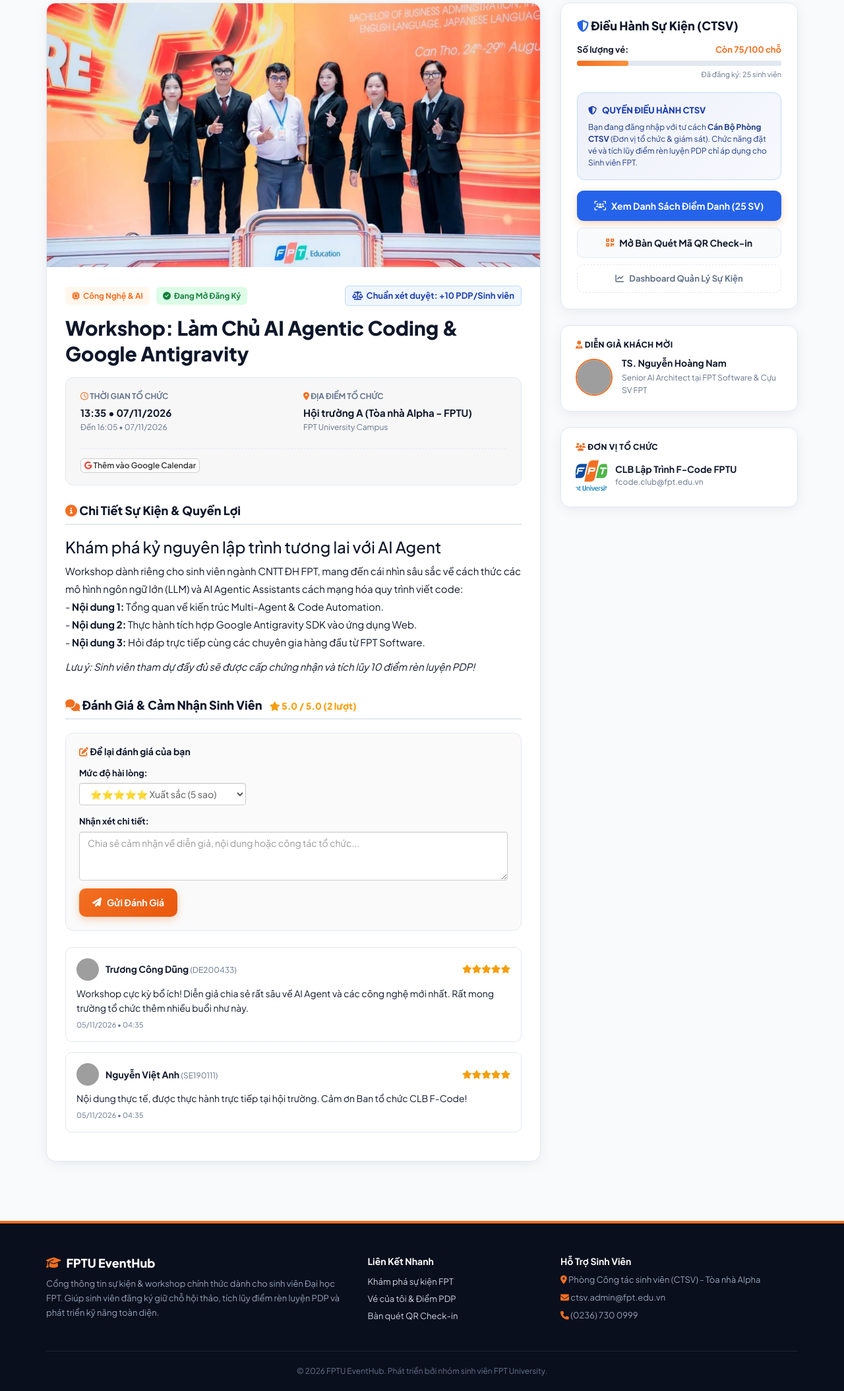
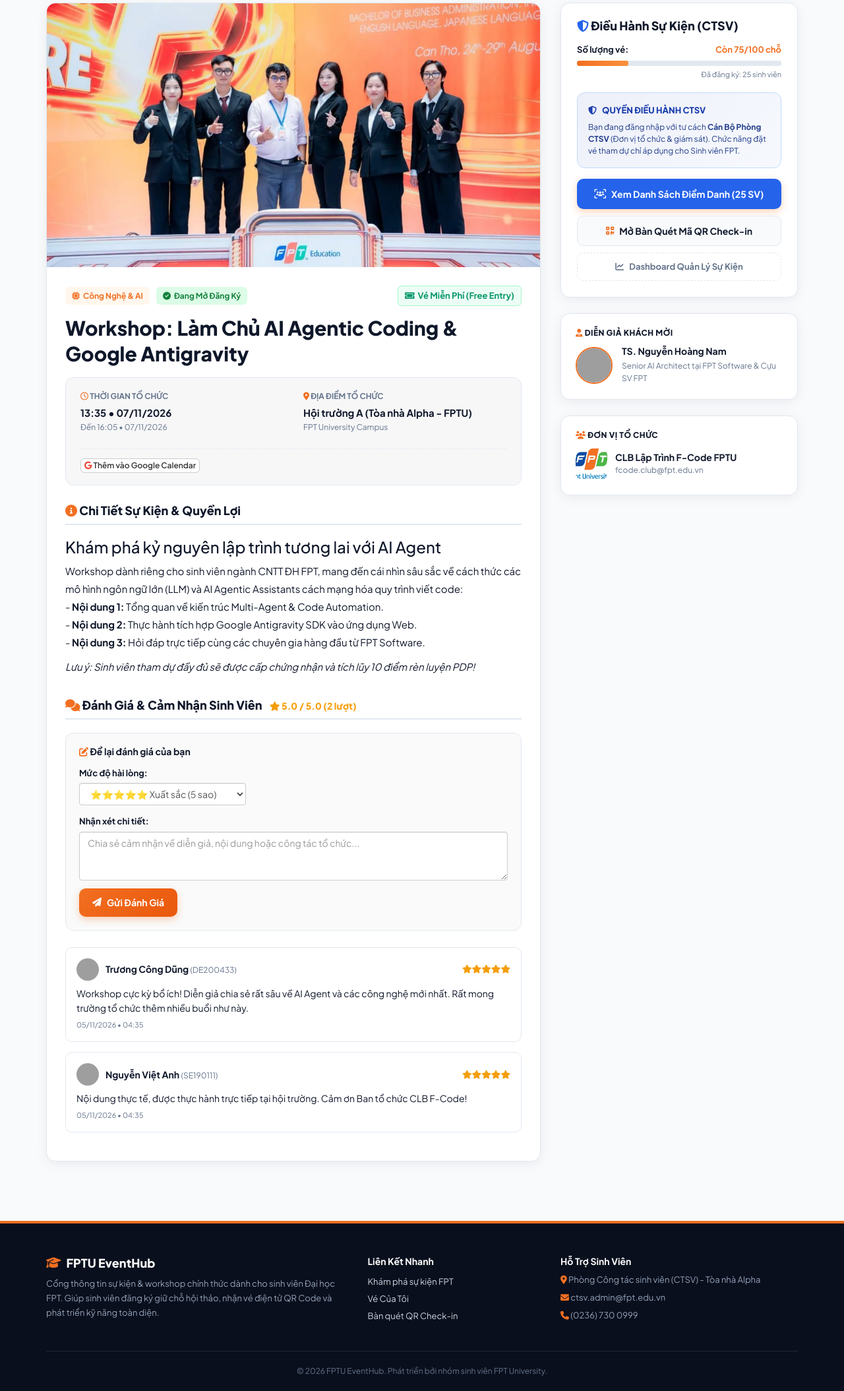
Before and after one commit to CongDung0506/FPTU-EventHub, a Flask app: page /events/1 in a window 1280 px wide. Shown: the part 215-2324 px from the top of the page at 66% size. Run offline with Flask 3, Linux system fonts and the light colour scheme; a user stored in the database is signed in; data comes from the database, SQL or seed files in the repository; some libraries are stand-ins or nearby versions; grey boxes are pictures that could not be loaded.

Commit message:
refactor: remove all PDP points and rating ranks across entire portal and simplify to ticket-first event management

```diff
--- a/app.py
+++ b/app.py
@@ -334,7 +334,7 @@ def register_ticket(event_id):
 
     # Can bo Phong CTSV / Ban To Chuc chi quan ly, khong dang ky ve nhu sinh vien
     if current_user.is_admin or current_user.is_organizer:
-        flash("Tài khoản Cán bộ Phòng CTSV là đơn vị tổ chức, quản lý và điều hành sự kiện — không áp dụng đăng ký giữ chỗ hoặc tích lũy điểm rèn luyện cá nhân!", "warning")
+        flash("Tài khoản Cán bộ Phòng CTSV là đơn vị tổ chức, quản lý và điều hành sự kiện — không áp dụng đăng ký giữ chỗ cá nhân!", "warning")
         return redirect(url_for("event_detail", event_id=event.id))
 
     # 1. Kiem tra sinh vien da dang ky chua
@@ -368,7 +368,7 @@ def register_ticket(event_id):
         )
         db.session.add(ticket)
         db.session.commit()
-        flash(f"🎉 Đăng ký vé thành công! Mã vé của bạn là: {ticket_code} (+{event.pdp_points} PDP sau khi điểm danh)", "success")
+        flash(f"🎉 Đăng ký vé thành công! Mã vé của bạn là: {ticket_code} ", "success")
         return redirect(url_for("my_tickets"))
     except Exception as e:
         db.session.rollback()
@@ -513,10 +513,10 @@ def export_attendees_csv(event_id):
     si = io.StringIO()
     cw = csv.writer(si)
     # Header chuan phong CTSV FPT
-    cw.writerow(["Mã Vé", "MSSV", "Họ và Tên", "Email", "Số Điện Thoại", "Thời Gian Đăng Ký", "Trạng Thái", "Thời Gian Điểm Danh", "Điểm PDP Nhận"])
+    cw.writerow(["Mã Vé", "MSSV", "Họ và Tên", "Email", "Số Điện Thoại", "Thời Gian Đăng Ký", "Trạng Thái", "Thời Gian Điểm Danh"])
 
     for t in tickets:
-        pdp_earned = event.pdp_points if t.status == "CHECKED_IN" else 0
+
         cw.writerow([
             t.ticket_code,
             t.user.student_id or "",
@@ -526,7 +526,6 @@ def export_attendees_csv(event_id):
             t.registered_at.strftime("%Y-%m-%d %H:%M:%S") if t.registered_at else "",
             "Đã điểm danh" if t.status == "CHECKED_IN" else ("Đã đăng ký" if t.status == "REGISTERED" else "Đã hủy"),
             t.checked_in_at.strftime("%Y-%m-%d %H:%M:%S") if t.checked_in_at else "Chưa",
-            pdp_earned
         ])
 
     # UTF-8 BOM giup Excel Windows hien thi dung tieng Viet khong loi font
@@ -582,7 +581,7 @@ def check_in():
             db.session.commit()
             check_result = {
                 "success": True,
-                "msg": f"✅ CHECK-IN THÀNH CÔNG cho sinh viên {ticket.user.full_name} ({ticket.user.student_id})! +{ticket.event.pdp_points} Điểm PDP",
+                "msg": f"✅ CHECK-IN THÀNH CÔNG cho sinh viên {ticket.user.full_name} ({ticket.user.student_id})!",
                 "type": "success",
                 "ticket": ticket
             }
@@ -630,7 +629,7 @@ def api_scan_checkin():
 
     return jsonify({
         "success": True,
-        "msg": f"🎉 CHECK-IN THÀNH CÔNG: {ticket.user.full_name} ({ticket.user.student_id})! +{ticket.event.pdp_points} PDP",
+        "msg": f"🎉 CHECK-IN THÀNH CÔNG: {ticket.user.full_name} ({ticket.user.student_id})!",
         "type": "success",
         "ticket": {
             "code": ticket.ticket_code,
@@ -649,7 +648,7 @@ def toggle_checkin(ticket_id):
     if ticket.status == "REGISTERED":
         ticket.status = "CHECKED_IN"
         ticket.checked_in_at = datetime.utcnow()
-        flash(f"Đã điểm danh vé {ticket.ticket_code} (+{ticket.event.pdp_points} PDP) thành công!", "success")
+        flash(f"Đã điểm danh vé {ticket.ticket_code}  thành công!", "success")
     elif ticket.status == "CHECKED_IN":
         ticket.status = "REGISTERED"
         ticket.checked_in_at = None
--- a/templates/base.html
+++ b/templates/base.html
@@ -265,8 +265,8 @@
           {% if current_user.is_authenticated %}
             {% if not current_user.is_admin and not current_user.is_organizer %}
               <li class="hidden-xs" style="margin-right:8px;">
-                <span class="feh-rank-pill {{ current_user.pdp_rank.badge_class }}" title="Hạng rèn luyện PDP FPTU" style="font-size:12px;padding:4px 10px;cursor:pointer;" onclick="location.href='{{ url_for('my_tickets') }}'">
-                  {{ current_user.pdp_rank.icon }} {{ current_user.pdp_rank.title }} • {{ current_user.total_pdp_points }} PDP
+                <span class="badge" style="background:#e0f2fe;color:#0284c7;padding:6px 12px;font-size:12px;border-radius:12px;font-weight:700;">
+                  <i class="fa-solid fa-graduation-cap"></i> Sinh Viên FPT
                 </span>
               </li>
             {% elif current_user.is_admin %}
@@ -302,7 +302,7 @@
                   <li><a href="{{ url_for('check_in') }}"><i class="fa-solid fa-qrcode"></i> Bàn quét mã QR Check-in</a></li>
                 {% else %}
                   <li class="dropdown-header">MSSV: {{ current_user.student_id or 'FPT Student' }}</li>
-                  <li><a href="{{ url_for('my_tickets') }}"><i class="fa-solid fa-ticket"></i> Vé đã đăng ký & Điểm PDP</a></li>
+                  <li><a href="{{ url_for('my_tickets') }}"><i class="fa-solid fa-ticket"></i> Vé Đã Đăng Ký Của Tôi</a></li>
                 {% endif %}
                 <li role="separator" class="divider"></li>
                 <li><a href="{{ url_for('logout') }}"><i class="fa-solid fa-arrow-right-from-bracket text-danger"></i> Đăng xuất an toàn</a></li>
@@ -346,14 +346,14 @@
             <i class="fa-solid fa-graduation-cap" style="color:var(--feh-primary);"></i> FPTU EventHub
           </h4>
           <p style="font-size:13px;line-height:1.7;">
-            Cổng thông tin sự kiện & workshop chính thức dành cho sinh viên Đại học FPT. Giúp sinh viên đăng ký giữ chỗ hội thảo, tích lũy điểm rèn luyện PDP và phát triển kỹ năng toàn diện.
+            Cổng thông tin sự kiện & workshop chính thức dành cho sinh viên Đại học FPT. Giúp sinh viên đăng ký giữ chỗ hội thảo, nhận vé điện tử QR Code và phát triển kỹ năng toàn diện.
           </p>
         </div>
         <div class="col-md-3">
           <h5 style="color:#fff;font-weight:700;">Liên Kết Nhanh</h5>
           <ul class="list-unstyled" style="font-size:13px;line-height:2;">
             <li><a href="{{ url_for('home') }}">Khám phá sự kiện FPT</a></li>
-            <li><a href="{{ url_for('my_tickets') }}">Vé của tôi & Điểm PDP</a></li>
+            <li><a href="{{ url_for('my_tickets') }}">Vé Của Tôi</a></li>
             <li><a href="{{ url_for('check_in') }}">Bàn quét QR Check-in</a></li>
           </ul>
         </div>
--- a/templates/event_detail.html
+++ b/templates/event_detail.html
@@ -30,16 +30,10 @@
               {% endif %}
             </div>
 
-            <!-- PDP Points Badge -->
-            {% if current_user.is_authenticated and (current_user.is_admin or current_user.is_organizer) %}
-              <span class="feh-badge" style="background:#eff6ff;color:#1e40af;font-size:13px;border:1px solid #bfdbfe;" title="Quy chuẩn điểm rèn luyện cấp cho sinh viên">
-                <i class="fa-solid fa-scale-balanced"></i> Chuẩn xét duyệt: +{{ event.pdp_points }} PDP/Sinh viên
-              </span>
-            {% else %}
-              <span class="feh-badge" style="background:#eff6ff;color:#2563eb;font-size:13px;border:1px solid #bfdbfe;" title="Điểm rèn luyện sinh viên nhận được sau khi tham gia và check-in">
-                <i class="fa-solid fa-award"></i> +{{ event.pdp_points }} Điểm Rèn Luyện (PDP cho SV)
-              </span>
-            {% endif %}
+            <!-- Free Ticket Badge -->
+            <span class="feh-badge" style="background:#ecfdf5;color:#059669;font-size:13px;border:1px solid #a7f3d0;" title="Sự kiện nội bộ miễn phí cho sinh viên FPT">
+              <i class="fa-solid fa-ticket"></i> Vé Miễn Phí (Free Entry)
+            </span>
           </div>
 
           <h2 style="font-weight:800;color:var(--feh-text-main);margin:0 0 16px;line-height:1.3;">
@@ -189,7 +183,7 @@
                 <i class="fa-solid fa-shield-halved"></i> QUYỀN ĐIỀU HÀNH CTSV
               </div>
               <p style="font-size:12px;color:#1e3a8a;margin:0;line-height:1.5;">
-                Bạn đang đăng nhập với tư cách <strong>Cán Bộ Phòng CTSV</strong> (Đơn vị tổ chức & giám sát). Chức năng đặt vé và tích lũy điểm rèn luyện PDP chỉ áp dụng cho Sinh viên FPT.
+                Bạn đang đăng nhập với tư cách <strong>Cán Bộ Phòng CTSV</strong> (Đơn vị tổ chức & giám sát). Chức năng đặt vé tham dự chỉ áp dụng cho Sinh viên FPT.
               </p>
             </div>
 
@@ -215,7 +209,7 @@
           {% elif has_checked_in %}
             <div class="alert alert-info" style="border-radius:10px;padding:14px;margin-bottom:14px;">
               <div style="font-weight:700;"><i class="fa-solid fa-award"></i> Bạn đã hoàn thành sự kiện!</div>
-              <div style="font-size:12px;margin-top:4px;">Tích lũy: +{{ event.pdp_points }} PDP</div>
+              <div style="font-size:12px;margin-top:4px;">Trạng thái: Đã điểm danh thành công tại sự kiện!</div>
             </div>
             <a href="{{ url_for('ticket_certificate', ticket_id=user_ticket.id) }}" class="feh-btn feh-btn--primary feh-btn--block" style="background:#2563eb;">
               <i class="fa-solid fa-award"></i> Xem Giấy Chứng Nhận
--- a/templates/login.html
+++ b/templates/login.html
@@ -21,7 +21,7 @@
       </h3>
 
       <p style="color:var(--feh-text-muted);font-size:14px;line-height:1.6;margin-bottom:26px;">
-        Cổng thông tin <strong>FPTU EventHub</strong> quản lý vé sự kiện, điểm danh bằng QR và tích lũy điểm rèn luyện PDP nội bộ.<br>
+        Cổng thông tin <strong>FPTU EventHub</strong> quản lý vé sự kiện, điểm danh bằng QR và kết nối cộng đồng sinh viên.<br>
         <strong>Bạn có phải là Sinh viên hoặc Cán bộ thuộc Đại học FPT không?</strong>
       </p>
 
@@ -51,7 +51,7 @@
         </p>
         <ul style="color:#7f1d1d;font-size:13px;line-height:1.6;padding-left:20px;margin:0;">
           <li>Hệ thống chỉ cấp quyền đăng nhập cho tài khoản email <code>@fpt.edu.vn</code>, <code>@fe.edu.vn</code> hoặc Mã SV (MSSV) của trường.</li>
-          <li>Người ngoài trường không thể đặt vé hoặc tham gia tích lũy điểm rèn luyện PDP.</li>
+          <li>Người ngoài trường không thể đặt vé hoặc tham gia sự kiện nội bộ.</li>
         </ul>
       </div>
 
--- a/templates/register.html
+++ b/templates/register.html
@@ -21,7 +21,7 @@
       </h3>
 
       <p style="color:var(--feh-text-muted);font-size:14px;line-height:1.6;margin-bottom:26px;">
-        Cổng thông tin <strong>FPTU EventHub</strong> quản lý vé điện tử và tích lũy điểm rèn luyện PDP dành riêng cho cộng đồng sinh viên Đại học FPT.<br>
+        Cổng thông tin <strong>FPTU EventHub</strong> quản lý vé điện tử dành riêng cho cộng đồng sinh viên Đại học FPT.<br>
         <strong>Bạn có phải là Sinh viên hoặc Cán bộ thuộc Đại học FPT không?</strong>
       </p>
 
@@ -50,7 +50,7 @@
           <i class="fa-solid fa-circle-info text-danger"></i> <strong>Lý do từ chối:</strong>
         </p>
         <ul style="color:#7f1d1d;font-size:13px;line-height:1.6;padding-left:20px;margin:0;">
-          <li>Hệ thống liên kết trực tiếp với điểm rèn luyện PDP của Đại học FPT.</li>
+          <li>Hệ thống xác thực nội bộ qua cổng email chính thức của Đại học FPT.</li>
           <li>Số lượng chỗ ngồi tại các hội trường (Alpha, Beta, Gamma) có giới hạn.</li>
           <li>Chỉ chấp nhận tài khoản có email trường cấp (<code>@fpt.edu.vn</code> hoặc <code>@fe.edu.vn</code>).</li>
         </ul>
```
Also changed, not shown: templates/attendees.html (+3 -9 lines), templates/certificate.html (+2 -5 lines), templates/home.html (+3 -5 lines), templates/my_tickets.html (+17 -36 lines).
